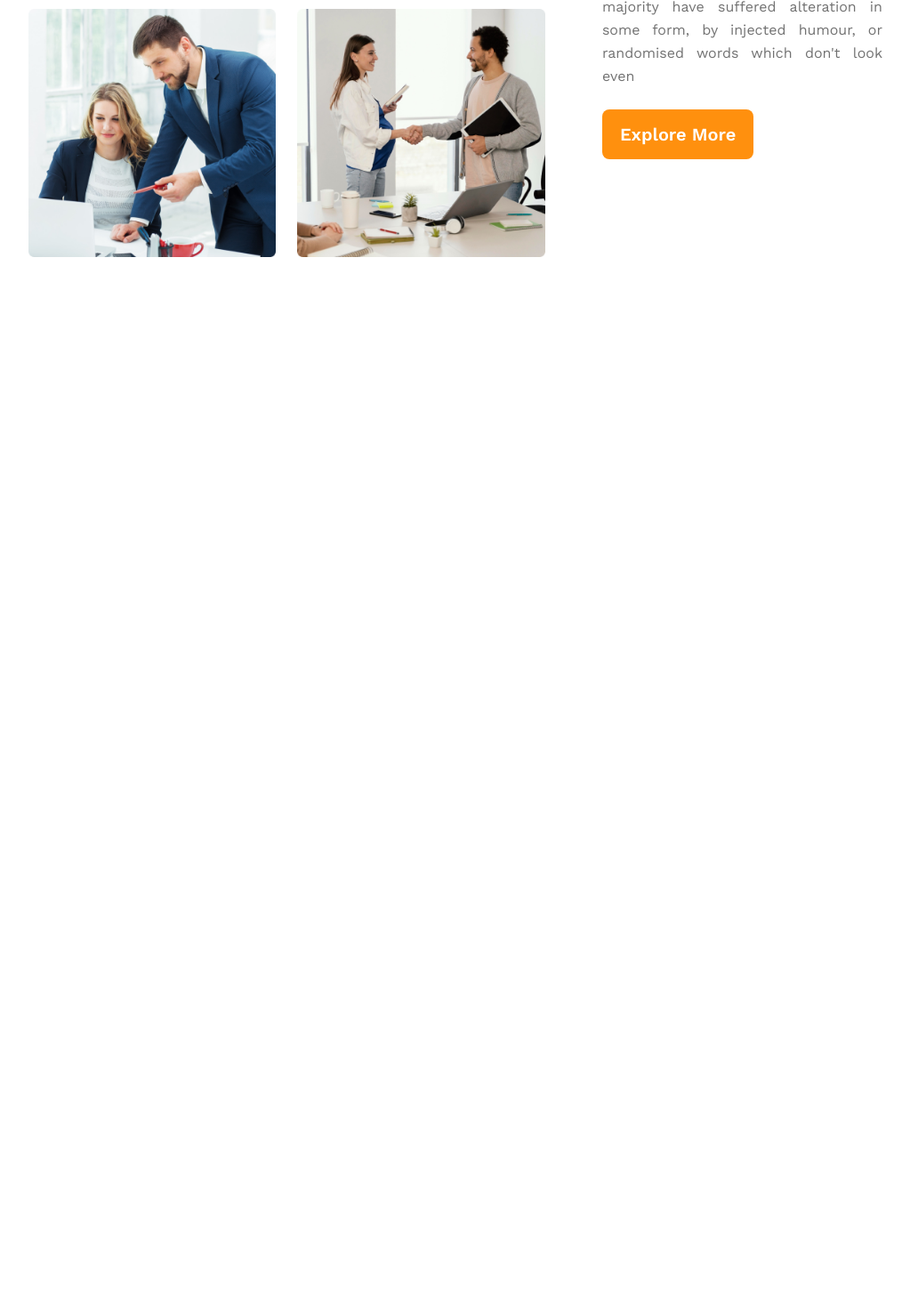
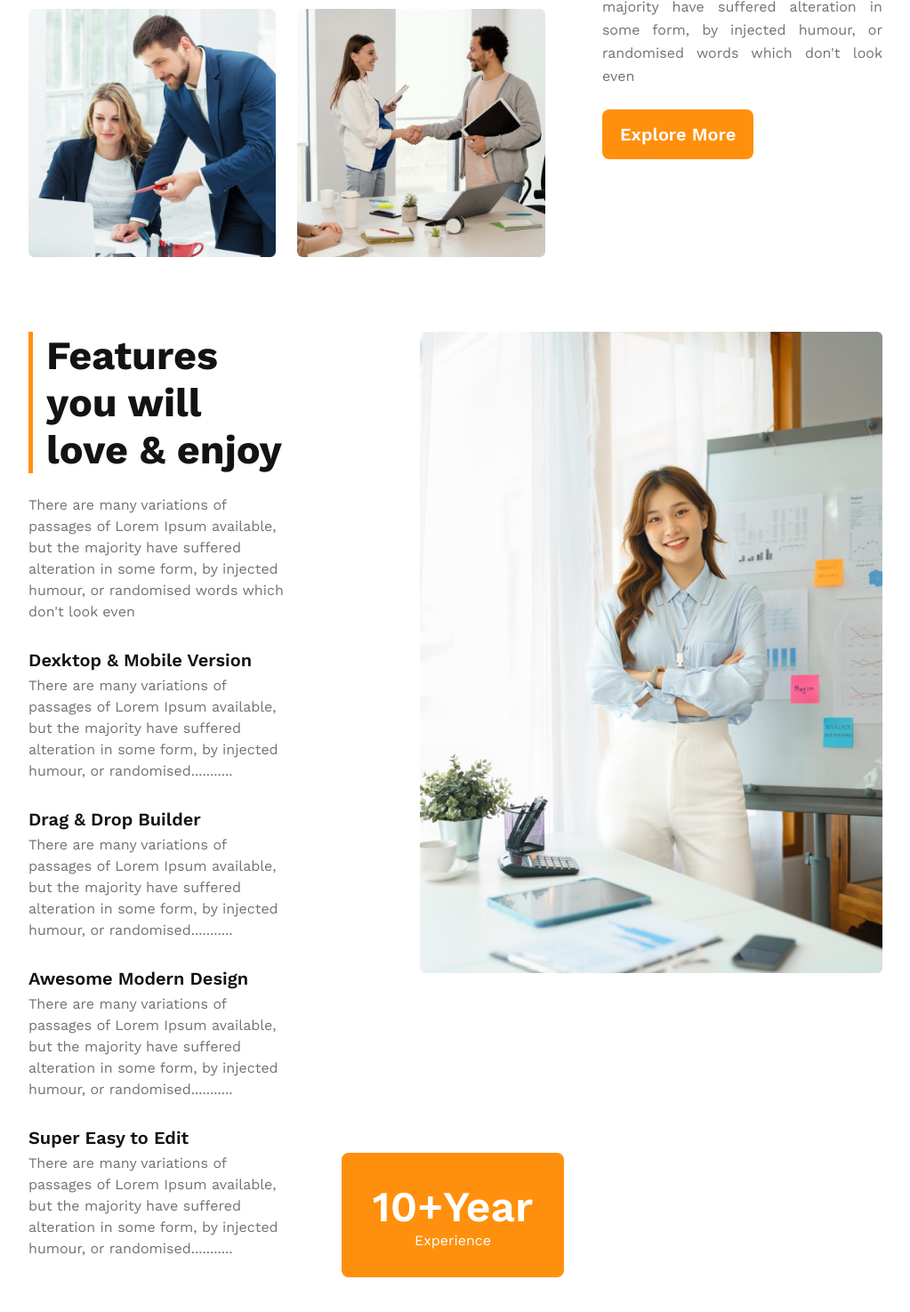
Before and after one commit to rafizul896/g3-architects, a plain HTML site: page index.html in a window 1280 px wide. Shown: the part 1450-2925 px from the top of the page at 89% size, without its empty margins (128-1151 px from the left). Before the commit the page ends 1823 px from the top, so only its background shows below. Drawn offline with nearby package versions, Linux system fonts and the light colour scheme.

Commit message:
love & enjoy added

```diff
--- a/css/style.css
+++ b/css/style.css
@@ -145,6 +145,69 @@ nav {
     cursor: pointer;
 }
 
+/* features-2 love & Enjoy */
+
+.features-2 {
+    display: flex;
+    gap: 9rem;
+}
+
+.fea-title {
+    color: var(--Dark-01, #131313);
+    font-size: 2.81rem;
+    font-weight: 700;
+    margin-bottom: 1.5rem;
+    padding-left: 15px;
+    border-left: 5px solid #FF900E;
+}
+
+.features-2 p {
+    color: #727272;
+    font-size: 1rem;
+    font-weight: 400;
+    line-height: 1.5rem;
+}
+
+.features-2 h3 {
+    color: #131313;
+    font-size: 1.25rem;
+    font-weight: 600;
+    padding: 1.875rem 0 .325rem 0;
+}
+
+.fea-colum-1 {
+    width: 42%;
+}
+
+.fea-colum-2 img {
+    width: 100%;
+}
+
+.exp-btn {
+    width: 250px;
+    height: 140px;
+    border: none;
+    border-radius: 8px;
+    background: #FF900E;
+    position: relative;
+    left: 40%;
+    bottom: 120px;
+    cursor: pointer;
+}
+
+.exp-btn span {
+    color: #fff;
+    font-size: 3rem;
+    font-weight: 600;
+}
+
+.exp-btn small {
+    font-size: 1rem;
+    color: #FFF;
+}
+
+
+
 
 /* Responsive */
 
@@ -178,6 +241,26 @@ nav {
     .features-text {
         width: 100%;
     }
+
+    /* .features-2 */
+
+    .features-2 {
+        flex-direction: column;
+        gap: 2.5rem;
+    }
+
+    .fea-colum-1 {
+        width: 100%;
+    }
+
+    .exp-btn {
+        position:static;
+        width: 100%;
+    }
+
+    .exp-btn span {
+        font-size: 2rem;
+    }
 }
 
 /* Medium devices */
@@ -210,4 +293,21 @@ nav {
     .features-text {
         width: 100%;
     }
+
+    .features-2 {
+        flex-direction: column;
+        gap: 2.5rem;
+    }
+    .fea-colum-1 {
+        width: 100%;
+    }
+
+    .exp-btn {
+        position:static;
+        width: 100%;
+    }
+
+    .exp-btn span {
+        font-size: 2rem;
+    }
 }
--- a/index.html
+++ b/index.html
@@ -67,7 +67,48 @@
         </section>
 
         <section>
+            <div class="features-2 container">
+                <div class="fea-colum-1">
+                    <h1 class="fea-title">Features you will love & enjoy</h1>
+                    <p class="fea-description">There are many variations of passages of Lorem Ipsum available, but the
+                        majority have suffered alteration in some form, by injected humour, or randomised words which
+                        don't look even</p>
 
+                    <div class="fea-items">
+                        <div>
+                            <h3>Dexktop & Mobile Version</h3>
+                            <p>
+                                There are many variations of passages of Lorem Ipsum available, but the majority have
+                                suffered alteration in some form, by injected humour, or randomised...........
+                            </p>
+                        </div>
+                        <div>
+                            <h3>Drag & Drop Builder</h3>
+                            <p>
+                                There are many variations of passages of Lorem Ipsum available, but the majority have
+                                suffered alteration in some form, by injected humour, or randomised...........
+                            </p>
+                        </div>
+                        <div>
+                            <h3>Awesome Modern Design</h3>
+                            <p>
+                                There are many variations of passages of Lorem Ipsum available, but the majority have suffered alteration in some form, by injected humour, or randomised...........
+                            </p>
+                        </div>
+                        <div>
+                            <h3>Super Easy to Edit</h3>
+                            <p>
+                                There are many variations of passages of Lorem Ipsum available, but the majority have suffered alteration in some form, by injected humour, or randomised...........
+                            </p>
+                        </div>
+                    </div>
+                </div>
+
+                <div class="fea-colum-2">
+                    <img src="./images/architect.png" alt="">
+                </div>
+            </div>
+            <button class="exp-btn"><span>10+Year</span><br><small>Experience</small></button>
         </section>
     </main>
 
```
